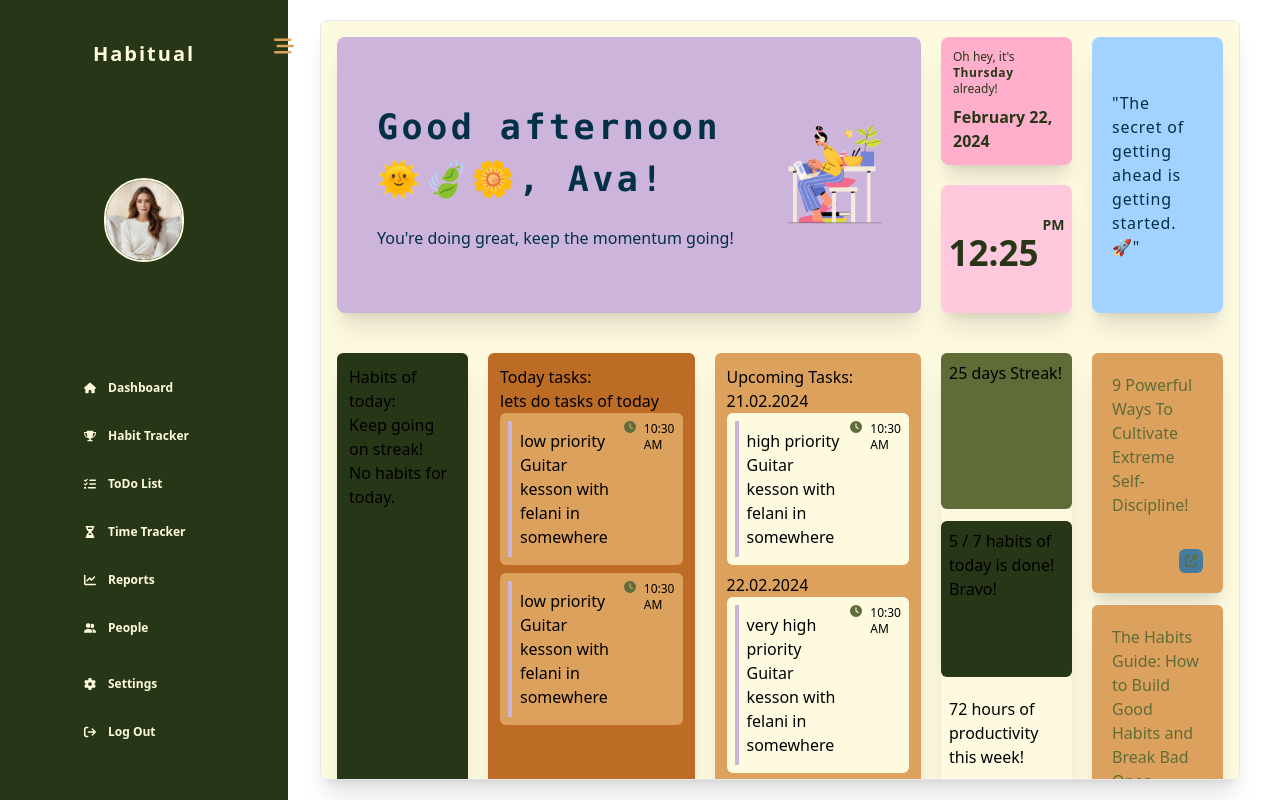
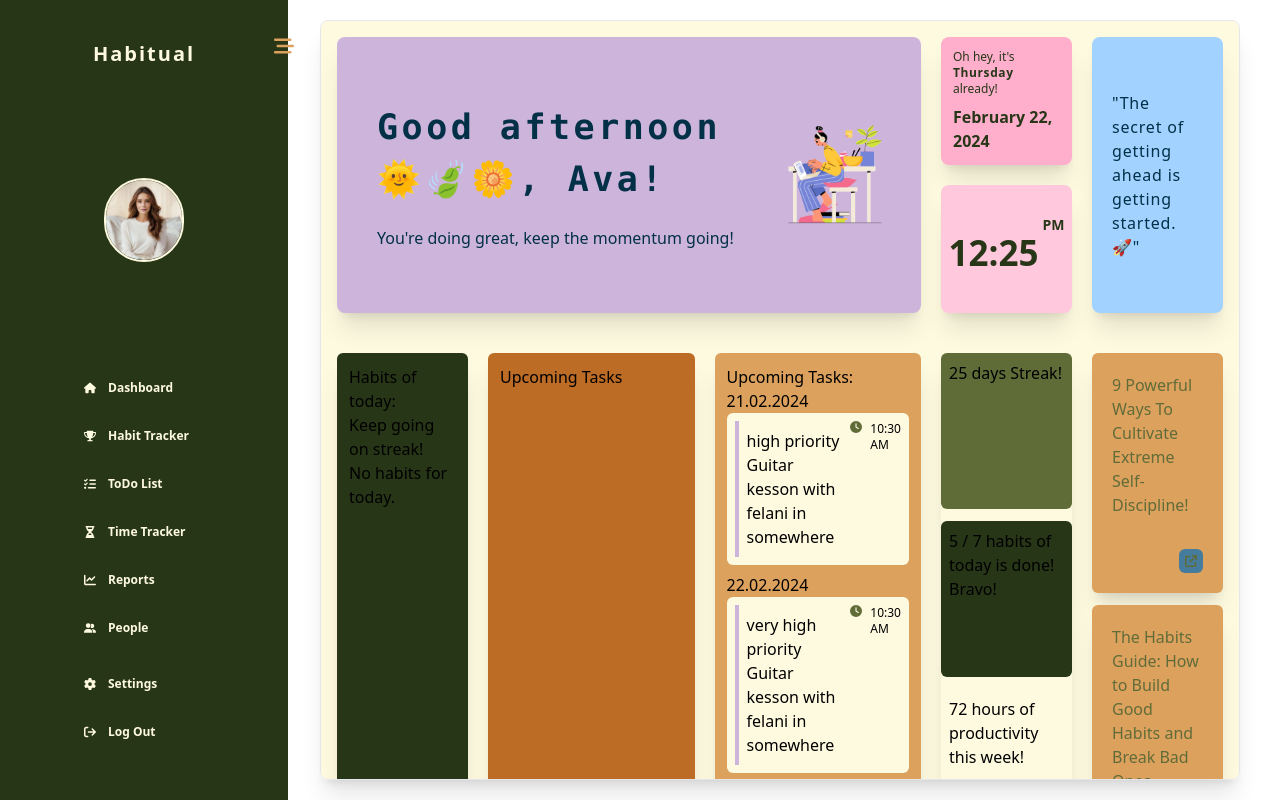
Before and after one commit to HitaBeeDev/Habitual, a React (Vite) app: page / in a window 1280 px wide. Built offline with nearby package versions, Linux system fonts and the light colour scheme.

Commit message:
fixing home page

```diff
--- a/src/Components/HomePage.jsx
+++ b/src/Components/HomePage.jsx
@@ -1,6 +1,6 @@
 import HabitWidget from "./HabitSection/HabitWidget";
 import TasksWidget from "./ToDoListSection/TasksWidget";
-import UpcomingTasksWidget from "./ToDoListSection/UpcomingTasksWidget";
+import TimeTrackerWidget from "./TimeTracker/TimeTrackerWidget";
 import WelcomeCard from "./WelcomeCard/WelcomeCard";
 import ArticlesSection from "./ArticlesSection/ArticlesSection";
 import ReportWidgets from "./ReportsSection/ReportWidgets";
@@ -9,7 +9,7 @@ function HomePage() {
   const widgets = [
     { component: HabitWidget, colSpan: "lg:col-span-2" },
     { component: TasksWidget, colSpan: "lg:col-span-3" },
-    { component: UpcomingTasksWidget, colSpan: "lg:col-span-3" },
+    { component: TimeTrackerWidget, colSpan: "lg:col-span-3" },
     { component: ReportWidgets, colSpan: "lg:col-span-2" },
     { component: ArticlesSection, colSpan: "lg:col-span-2" },
   ];
--- a/src/Components/TimeTracker/TimeTrackerPage.jsx
+++ b/src/Components/TimeTracker/TimeTrackerPage.jsx
@@ -22,8 +22,9 @@ function TimeTrackerPage() {
     handleTimeChange,
     formatTime,
     totalTimeStudied,
-    handleSubmit, // Define handleSubmit here
+    handleSubmit,
   } = useTimeTracker();
+
   return (
     <div className="lg:mt-5 lg:mb-5 mt-20 w-full flex flex-col gap-10 lg:grid lg:grid-cols-12 lg:gap-5 lg:justify-between bg-colorD3">
       <div className="col-span-8 bg-colorB2">
--- a/src/Components/ToDoListSection/UpcomingTasksWidget.jsx
+++ b/src/Components/TimeTracker/TimeTrackerWidget.jsx
@@ -1,7 +1,7 @@
 import { FontAwesomeIcon } from "@fortawesome/react-fontawesome";
 import { faClock } from "@fortawesome/free-solid-svg-icons";
 
-function UpcomingTasksWidget() {
+function TimeTrackerWidget() {
   return (
     <div className="cursor-pointer p-3 bg-colorA4 rounded-md shadow-xl h-full">
       <p>Upcoming Tasks:</p>
@@ -47,4 +47,4 @@ function UpcomingTasksWidget() {
   );
 }
 
-export default UpcomingTasksWidget;
+export default TimeTrackerWidget;
--- a/src/Components/ToDoListSection/TasksWidget.jsx
+++ b/src/Components/ToDoListSection/TasksWidget.jsx
@@ -1,37 +1,39 @@
-import { FontAwesomeIcon } from "@fortawesome/react-fontawesome";
-import { faClock } from "@fortawesome/free-solid-svg-icons";
+import { useTasks } from "../../ContextAPI/TasksContext";
 
 function TasksWidget() {
+  const { groupedTasks, checkedTasks, generateTaskIdentifier } = useTasks();
+
   return (
     <div className="cursor-pointer p-3 bg-colorA5 rounded-md shadow-xl h-full">
-      <p>Today tasks:</p>
-      <p>lets do tasks of today</p>
+      <p>Upcoming Tasks</p>
+      <div className="bg-colorB1">
+        {Object.entries(groupedTasks).map(([date, tasks], index) => (
+          <div key={date}>
+            {index !== 0 && <div style={{ marginBottom: "20px" }}></div>}
 
-      <ul className="flex flex-col gap-2">
-        <li className="flex flex-row bg-colorA4 rounded-md p-2">
-          <div className="border-l-4 border-colorB1 p-2">
-            <p>low priority</p>
-            <p>Guitar kesson with felani in somewhere</p>
+            <ul>
+              {tasks
+                .filter(
+                  (task, index) =>
+                    !checkedTasks.includes(generateTaskIdentifier(task, index))
+                )
+                .map((task, index) => (
+                  <li key={index}>
+                    <p>{date}</p>
+                    <div className="flex flex-row justify-between">
+                      <p>{task.name}</p>
+                      <p>{task.description}</p>
+                      <p>
+                        {task.startTime} - {task.endTime}
+                      </p>
+                      <p>{task.priority}</p>
+                    </div>
+                  </li>
+                ))}
+            </ul>
           </div>
-
-          <div className="flex flex-row gap-2">
-            <FontAwesomeIcon icon={faClock} className="w-3 h-3 text-colorA1" />
-            <p className="text-xs">10:30 AM</p>
-          </div>
-        </li>
-
-        <li className="flex flex-row bg-colorA4 rounded-md p-2">
-          <div className="border-l-4 border-colorB1 p-2">
-            <p>low priority</p>
-            <p>Guitar kesson with felani in somewhere</p>
-          </div>
-
-          <div className="flex flex-row gap-2">
-            <FontAwesomeIcon icon={faClock} className="w-3 h-3 text-colorA1" />
-            <p className="text-xs">10:30 AM</p>
-          </div>
-        </li>
-      </ul>
+        ))}
+      </div>
     </div>
   );
 }
--- a/src/ContextAPI/TimeTrackerContext.jsx
+++ b/src/ContextAPI/TimeTrackerContext.jsx
@@ -125,6 +125,7 @@ export const TimeTrackerProvider = ({ children }) => {
         handleTimeChange,
         formatTime,
         totalTimeStudied,
+        handleSubmit,
       }}
     >
       {children}
```
